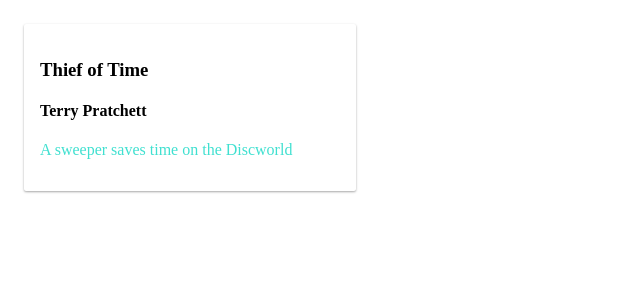
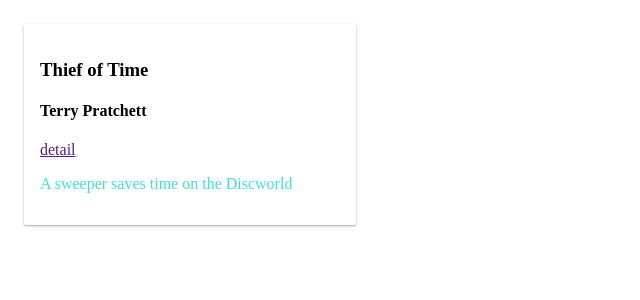
Before and after one commit to madmason/tasks_implementation, an Angular app: page / in a window 1280 px wide. Shown: the top 300 px of the page, without its empty margins (0-640 px from the left). Built offline with nearby package versions, Linux system fonts and the light colour scheme.

Commit message:
added event binding

```diff
--- a/src/app/book-card/book-card.component.html
+++ b/src/app/book-card/book-card.component.html
@@ -1,5 +1,6 @@
 <div class="book-card">
     <h3>{{content.title}}</h3>
     <h4>{{content.author}}</h4>
+    <a (click)="handleDetailClick($event)" href="">detail</a>
     <p [style.color]="customStyle.color"> {{content.description}}</p>
 </div>
--- a/src/app/book-card/book-card.component.ts
+++ b/src/app/book-card/book-card.component.ts
@@ -1,4 +1,4 @@
-import { Component,Input, OnInit } from '@angular/core';
+import { Component, Input, OnInit } from '@angular/core';
 
 @Component({
   selector: 'app-book-card',
@@ -13,6 +13,10 @@
 
   ngOnInit(): void {
   }
+  handleDetailClick(click: MouseEvent): void {
+    click.preventDefault();
+    console.log(click);
+  }
 
   customStyle = {
     color: 'turquoise'
```
